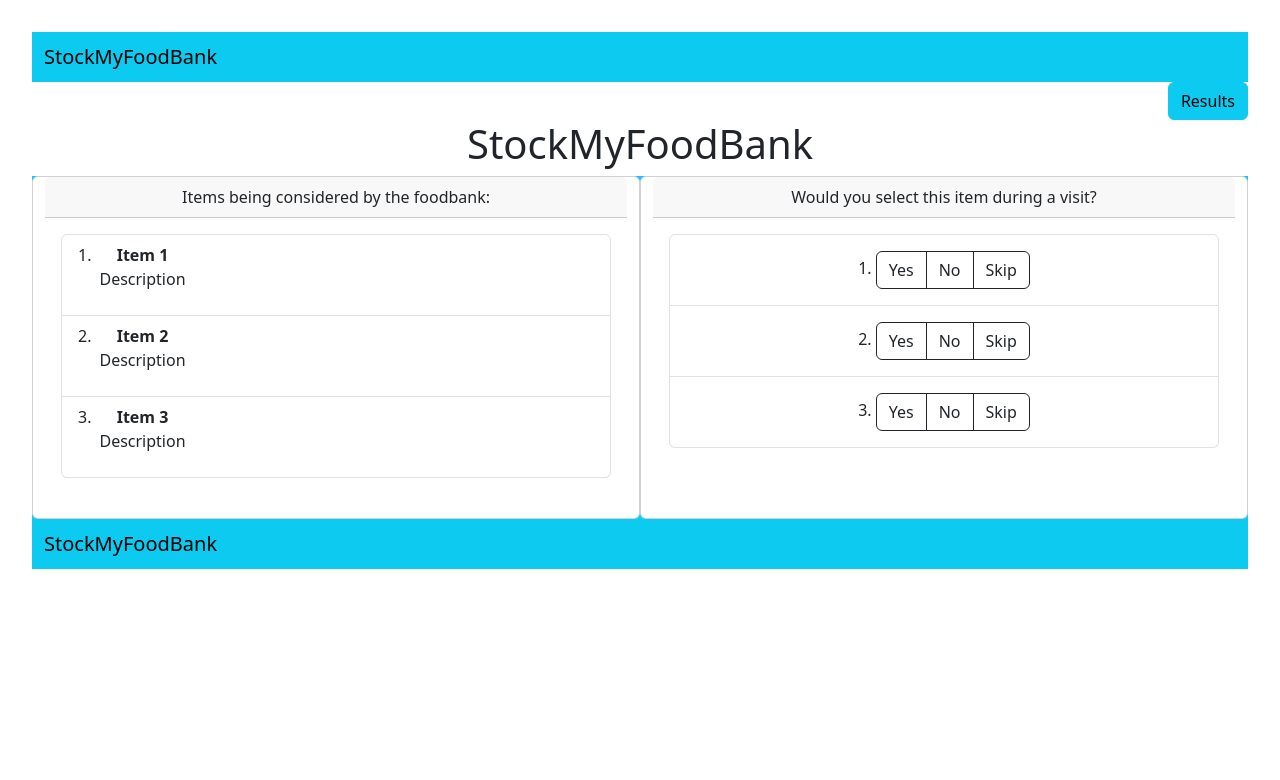
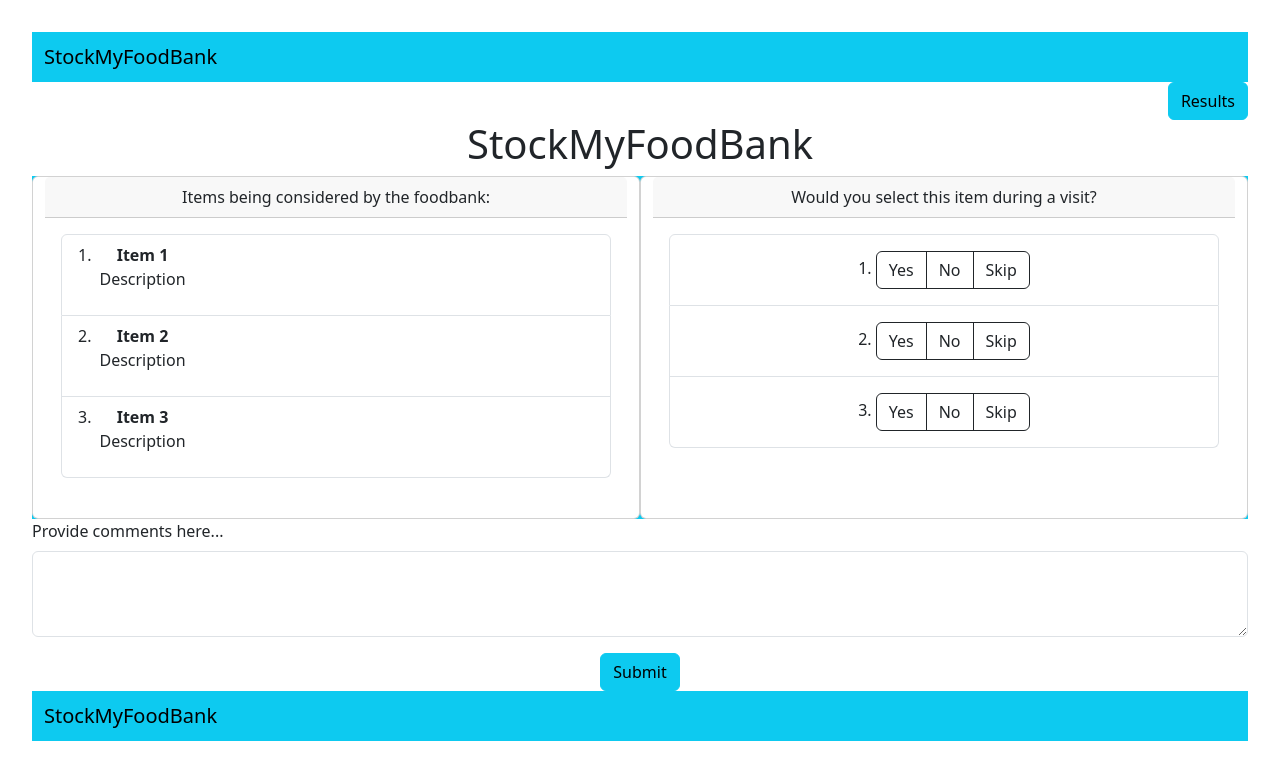
Before and after one commit to stock-my-food-bank/foodBank, a React (Vite) app in the folder Client/: page / in a window 1280 px wide. Shown: the top 780 px of the page. Built offline with nearby package versions, Linux system fonts and the light colour scheme; no server answers.

Commit message:
Survey Page comments comp added + submit button

```diff
--- a/Client/src/App.jsx
+++ b/Client/src/App.jsx
@@ -1,6 +1,7 @@
 import { useEffect, useState } from 'react'
 import './App.css'
 import SurveyPage from './Components/SPComponents/SurveyPage';
+
 
 
 function App() {
@@ -28,6 +29,7 @@ function App() {
         <SurveyPage/>
       </div>
 
+
     </>
   )
 }
--- /dev/null
+++ b/Client/src/Components/SPComponents/Comments.jsx
@@ -0,0 +1,13 @@
+//Nyambura Comments section for view 1
+function Comments () {
+    return (
+        <>
+
+            <div className="mb-3">
+                <label for="exampleFormControlTextarea1" className="form-label d-flex ">Provide comments here...</label>
+                <textarea className="form-control" id="exampleFormControlTextarea1" rows="3"></textarea>
+            </div>
+        </>
+    );
+}
+export default Comments;
--- a/Client/src/Components/SPComponents/SurveyPage.jsx
+++ b/Client/src/Components/SPComponents/SurveyPage.jsx
@@ -2,6 +2,8 @@
 import BasicButton from '../BasicButton'
 //Nyambura --Imported Food Item list
 import FoodItems from './FoodItems';
+//Nyambura --Imported comments component
+import Comments from './Comments';
 
 function SurveyPage() {
   return (
@@ -14,18 +16,32 @@ function SurveyPage() {
                 <span className="navbar-brand mb-0 h1">StockMyFoodBank</span>
             </div>
         </nav>
+
         {/* Results Button for Survey Page, styled to start from opposite side */}
         <div className="d-flex flex-row-reverse">
             <BasicButton text="Results"/>
         </div>
+
         {/* StockMyFoodBank Header  */}
         <h1>
             StockMyFoodBank
         </h1>
+
         {/* Container that hold view 1 survey page food items */}
         <div className="Container-md bg-info">
             <FoodItems/>
         </div>
+
+        {/* Comments section added for view 1 survey page  */}
+        <div>
+            <Comments />
+        </div>
+
+        {/* Submit Button for Survey Page, styled to be in the middle of page */}
+         <div className="d-flex justify-content-center ">
+            <BasicButton text="Submit"/>
+        </div>
+
         {/* Footer for view 1 survey page */}
         <nav className="navbar navbar-light bg-info">
             <div className="container-fluid">
```
